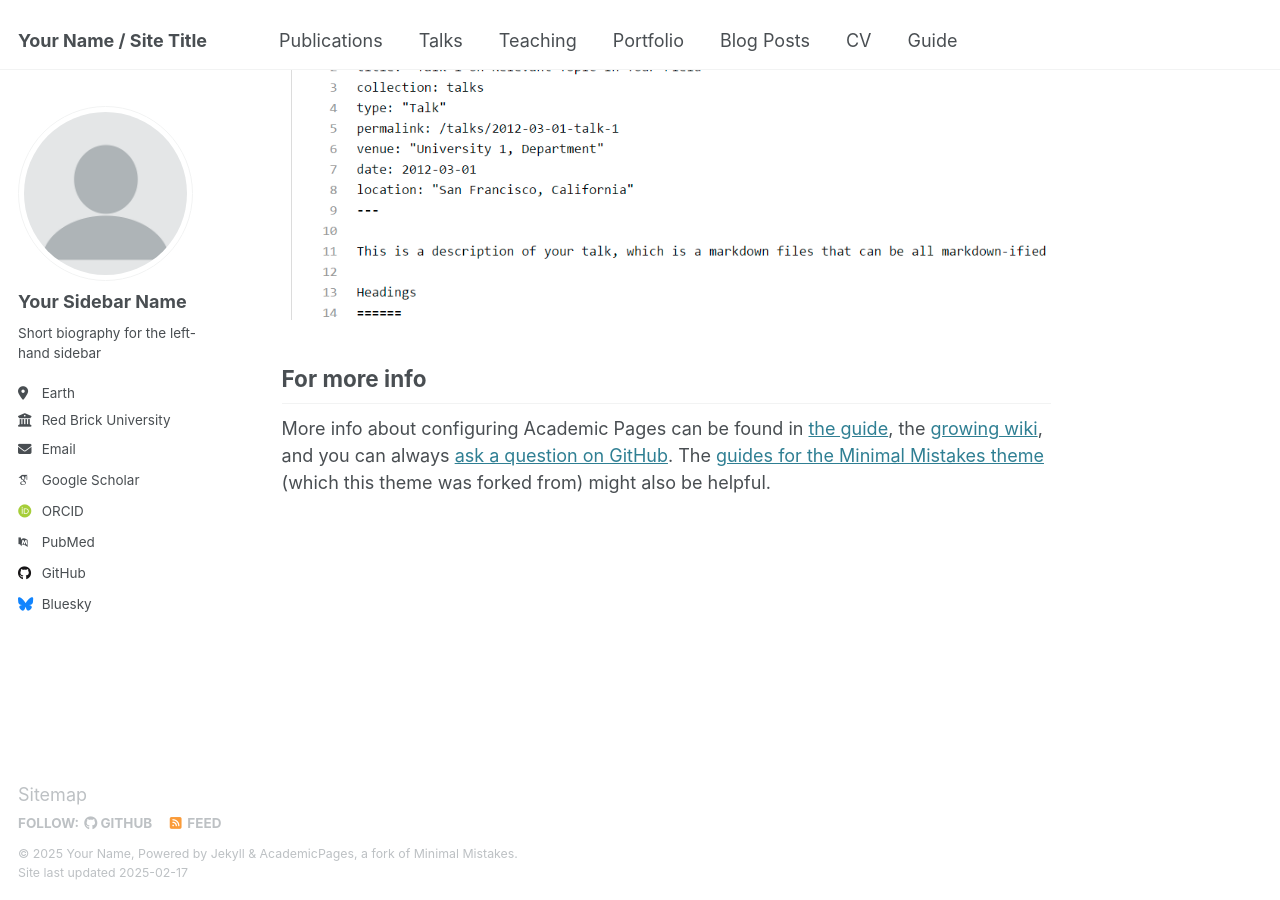
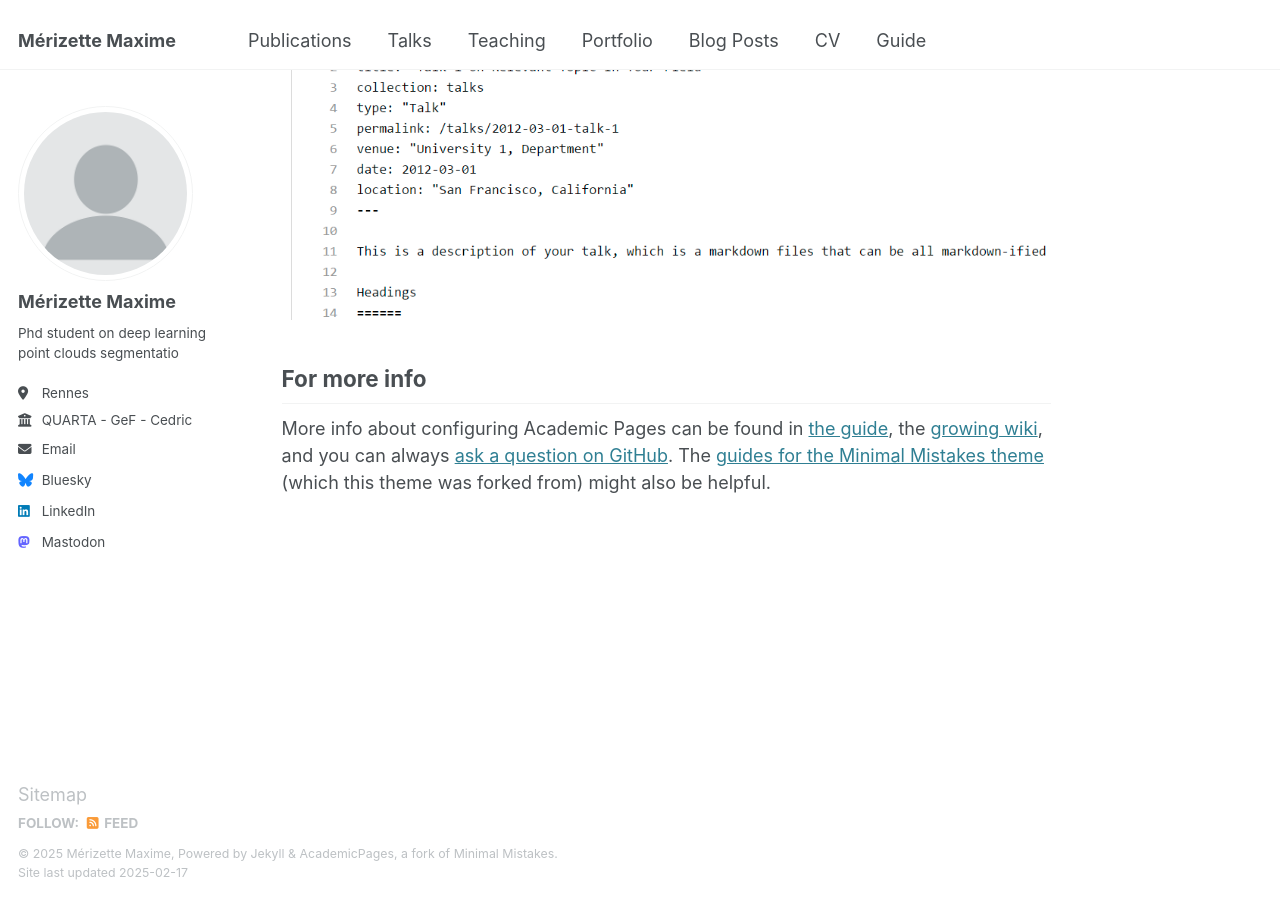
Before and after one commit to merizetm/merizetm.github.io, a Jekyll site: the page built from _pages/about.md, in a window 1280 px wide and 900 px high, scrolled down 2642 px. Built offline with Jekyll 4.4.1, drawn with Linux system fonts in a browser that asks for light colours; some web fonts are replaced.

Commit message:
First modif

```diff
--- a/_config.yml
+++ b/_config.yml
@@ -9,9 +9,9 @@
 # Basic Site Settings
 locale                   : "en-US"
 site_theme               : "default"
-title                    : "Your Name / Site Title"
+title                    : "Mérizette Maxime" # / Site Title"
 title_separator          : "-"
-name                     : &name "Your Name"
+name                     : &name "Mérizette Maxime"
 description              : &description "personal description"
 url                      : https://academicpages.github.io # the base hostname & protocol for your site e.g. "https://[your GitHub username].github.io"
 baseurl                  : "" # the subpath of your site, e.g. "/blog"
@@ -23,21 +23,21 @@ repository               : "academicpages/academicpages.github.io"
 author:
   # Biographic information
   avatar           : "profile.png"
-  name             : "Your Sidebar Name"
+  name             : "Mérizette Maxime"
   pronouns         : # example: "she/her"
-  bio              : "Short biography for the left-hand sidebar"
-  location         : "Earth"
-  employer         : "Red Brick University"
+  bio              : "Phd student on deep learning point clouds segmentatio"
+  location         : "Rennes"
+  employer         : "QUARTA - GeF - Cedric"
   uri              : # URL
-  email            : "none@example.org"
+  email            : "m.merizette@quarta.fr"
 
   # Academic websites
   arxiv            : # URL - Update with the correct link to your profile
-  googlescholar    : "https://scholar.google.com/citations?user=PS_CX0AAAAAJ"
+  googlescholar    : # URL
   impactstory      : # URL
-  orcid            : "http://orcid.org/yourorcidurl"
+  orcid            : # URL
   semantic         : # URL
-  pubmed           : "https://www.ncbi.nlm.nih.gov/pubmed/?term=john+snow"
+  pubmed           : # URL
   researchgate     : # URL
   scopus           : # URL
 
@@ -45,7 +45,7 @@ author:
   bitbucket        : # Username - Update with your username on the site
   codepen          : # Username
   dribbble         : # Username
-  github           : "academicpages"
+  github           : # Username
   kaggle           : # Username
   stackoverflow    : # User number or user number and name (i.e., use "1" or "1/jeff-atwood")
 
@@ -59,8 +59,8 @@ author:
   keybase          : # Username
   instagram        : # Username
   lastfm           : # Username
-  linkedin         : # Username
-  mastodon         : # URL
+  linkedin         : https://www.linkedin.com/in/maxime-mérizette-b68824350
+  mastodon         : https://mastodon.social/@merizetm
   medium           : # URL
   pinterest        : # Username
   soundcloud       : # Username
```
